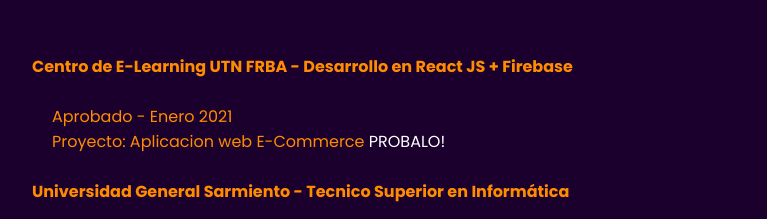
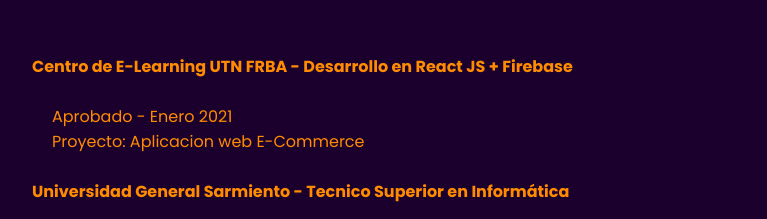
Before and after one commit to and10git/website-and, a website: page assets/index.html in a window 1280 px wide. Shown: the part 1680-1899 px from the top of the page, without its empty margins (96-863 px from the left). Drawn offline with nearby package versions, Linux system fonts and the light colour scheme.

Commit message:
make it better

```diff
--- a/assets/index.html
+++ b/assets/index.html
@@ -118,9 +118,7 @@
                         </div>
                         <div class="card-content">
                             <p>Aprobado - Enero 2021 </p>
-                            <p> Proyecto: Aplicacion web E-Commerce
-                                <a href="https://and10git.github.io/ReactWebShop/" style="color:white"> PROBALO!</a>
-                            </p>
+                            <p> Proyecto: Aplicacion web E-Commerce</p>
                         </div>
                     </div>
 
@@ -174,7 +172,7 @@
                         </div>
                         <div class="">
                             <p>Aplicación web tipo e-commerce hecha en React JS con Firebase</p>
-                            <a href="https://and10git.github.io/Memotest/" style="color:white">PROBALO!</a>
+                            <a href="https://and10git.github.io/ReactWebShop/" style="color:white"> PROBALO!</a>
                         </div>
                     </div>
 
```
